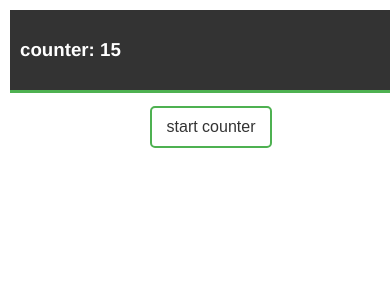
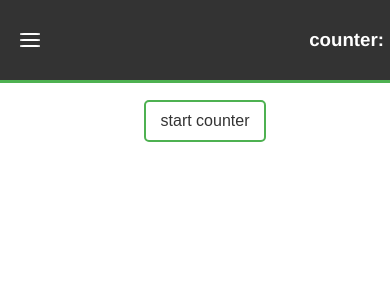
Before and after one commit to zmadineh/frontend-coding-test, a React app: page / in a window 390 px wide. Shown: the top 300 px of the page. Built offline with nearby package versions, Linux system fonts and the light colour scheme.

Commit message:
feat: create sidebar for mobile and tablet size

```diff
--- a/src/component/body/Body.tsx
+++ b/src/component/body/Body.tsx
@@ -5,7 +5,7 @@ import styled from "styled-components";
 
 const MainContent = styled.div`
   width: 100%;
-  padding: 1rem;
+  padding: 10px;
   background-color: #ffffff;
   display: flex;
   justify-content: center;
--- a/src/component/header/Header.tsx
+++ b/src/component/header/Header.tsx
@@ -3,6 +3,7 @@ import {useState} from "react";
 
 import {Hamburger, Bar} from "../../styled-component/hamburgerMneu.style";
 import {HeaderContainer, HeaderContent} from "../../styled-component/mainHeader.style";
+import {Sidebar, SidebarList} from "../../styled-component/sidebarMenu.style";
 
 
 interface HeaderPropsType {
@@ -12,17 +13,23 @@ interface HeaderPropsType {
 function Header({counter} : HeaderPropsType) : ReactElement {
 
     const [openMenu, setOpenMenu] = useState(false);
-    const handleClick = () => setOpenMenu(!openMenu);
+    const handleMenuClick = () => setOpenMenu(!openMenu);
 
     return (
         <HeaderContainer>
             <HeaderContent>
-                <h3> counter: {counter} </h3>
-                <Hamburger onClick={handleClick} clicked={openMenu}>
+                <Hamburger onClick={handleMenuClick} clicked={openMenu}>
                     <Bar></Bar>
                     <Bar></Bar>
                     <Bar></Bar>
                 </Hamburger>
+                <h3> counter: {counter} </h3>
+                <Sidebar open={openMenu}>
+                    <SidebarList>
+                        <li>first</li>
+                        <li>second</li>
+                    </SidebarList>
+                </Sidebar>
             </HeaderContent>
         </HeaderContainer>
     );
--- /dev/null
+++ b/src/styled-component/breakpoints.style.ts
@@ -0,0 +1,9 @@
+export const breakpoints = {
+    mobileS: '320px',
+    mobileM: '375px',
+    mobileL: '425px',
+    tablet: '768px',
+    laptop: '1024px',
+    laptopL: '1440px',
+    desktop: '2560px',
+};
--- /dev/null
+++ b/src/styled-component/devices.style.ts
@@ -0,0 +1,11 @@
+import {breakpoints} from "./breakpoints.style";
+
+export const devices = {
+    mobileS: `(min-width: ${breakpoints.mobileS})`,
+    mobileM: `(min-width: ${breakpoints.mobileM})`,
+    mobileL: `(min-width: ${breakpoints.mobileL})`,
+    tablet: `(min-width: ${breakpoints.tablet})`,
+    laptop: `(min-width: ${breakpoints.laptop})`,
+    laptopL: `(min-width: ${breakpoints.laptopL})`,
+    desktop: `(min-width: ${breakpoints.desktop})`,
+};
--- a/src/styled-component/hamburgerMneu.style.ts
+++ b/src/styled-component/hamburgerMneu.style.ts
@@ -1,4 +1,5 @@
 import styled from "styled-components";
+import {devices} from "./devices.style";
 
 interface HamburgerPropsType {
     clicked: boolean
@@ -23,11 +24,15 @@ export const Hamburger = styled.div<HamburgerPropsType>`
 
     & ${Bar}:nth-child(1) {
        transform: ${(props) => (props.clicked && `translateY(5px) rotate(135deg)`)};
-       transition-duration: ${(props) => (props.clicked && `0.2s`)};
+       transition-duration: ${(props) => (props.clicked && `0.4s`)};
     }
 
     & ${Bar}:nth-child(3) {
       transform: ${(props) => (props.clicked && `translateY(-7px) rotate(45deg)`)};
-      transition-duration: ${(props) => (props.clicked && `0.2s`)};
+      transition-duration: ${(props) => (props.clicked && `0.4s`)};
     }
+
+  @media ${devices.laptop} {
+    display: none;
+  }
 `;
--- a/src/styled-component/mainHeader.style.ts
+++ b/src/styled-component/mainHeader.style.ts
@@ -1,9 +1,10 @@
 import styled from "styled-components";
+import {devices} from "./devices.style";
 
 export const HeaderContainer = styled.div`
-  height: 60px;
-  padding: 10px;
+  height: 80px;
   width: 100%;
+  //padding: 10px;
   position: relative;
 `;
 
@@ -11,15 +12,19 @@ export const HeaderContent = styled.div`
   background-color: #333333;
   font-weight: bold;
   color: #FFFFFF;
-  padding: 10px;
+  padding: 10px 20px;
   border-bottom: 3px solid #4eb151;
   overflow: hidden;
   position: sticky;
   top: 0;
   left: 0;
   width: 100%;
-  height: inherit;
+  height: 60px;
   display: flex;
   align-items: center;
   justify-content: space-between;
+
+  @media ${devices.laptop} {
+    justify-content: center;
+  }
 `;
--- /dev/null
+++ b/src/styled-component/sidebarMenu.style.ts
@@ -0,0 +1,34 @@
+import styled from "styled-components";
+import {devices} from "./devices.style";
+
+interface SidebarPropsType {
+    open: boolean
+}
+
+export const Sidebar = styled.div<SidebarPropsType>`
+  position: fixed;
+  top: 83px;
+  left: ${(props) => (props.open ? 0 : '-100%')};
+  width: 100%;
+  height: 100%;
+  max-width: 300px;
+  display: flex;
+  flex-direction: column;
+  gap: 10px;
+  padding: 20px;
+  background-color: #333333;
+  transition: 0.4s;
+  overflow: hidden;
+
+  @media ${devices.laptop} {
+    display: none;
+  }
+`;
+
+export const SidebarList = styled.ul`
+  display: flex;
+  flex-direction: column;
+  gap: 15px;
+  font-size: 18px;
+  list-style: none;
+`;
```
